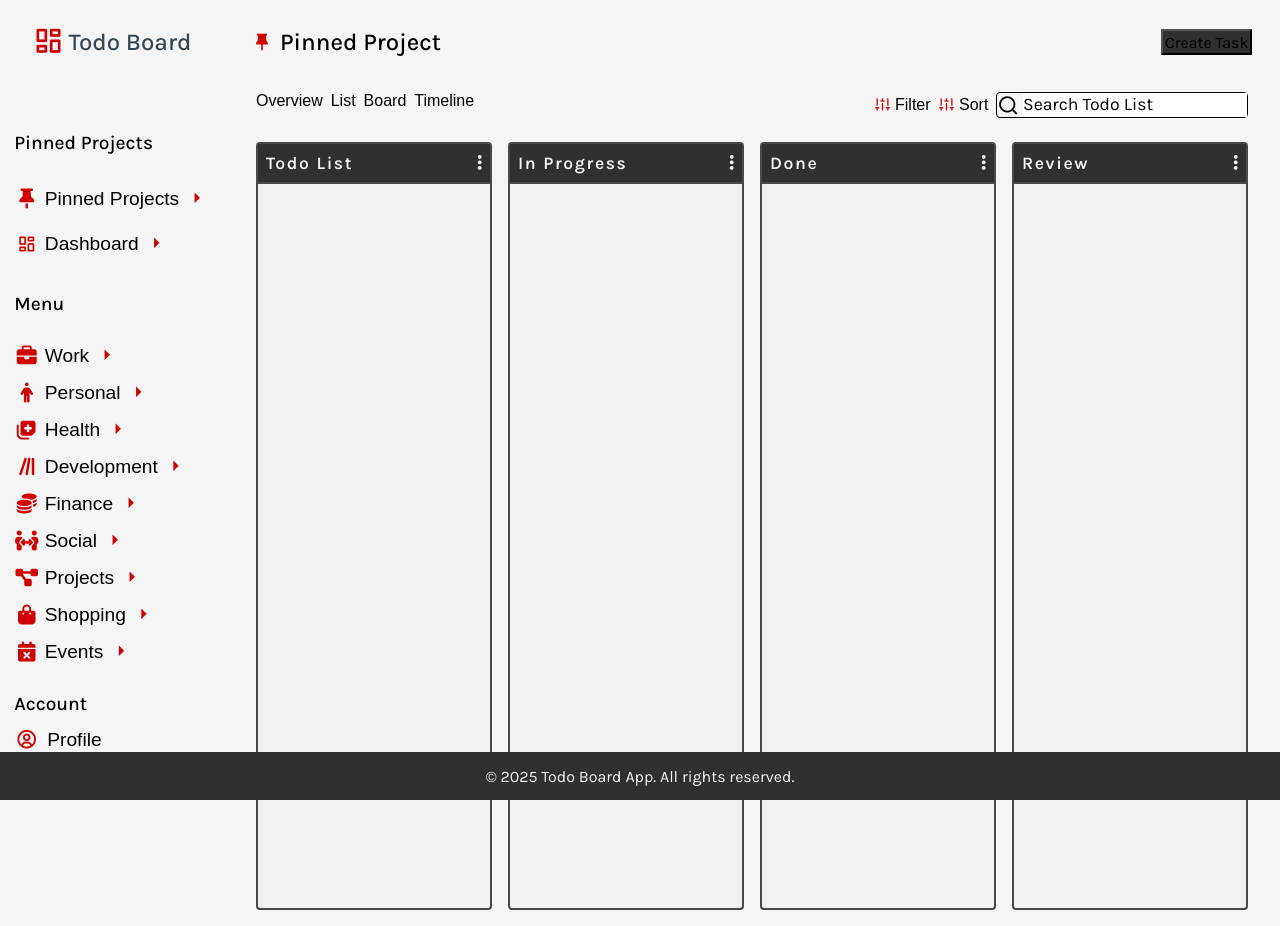
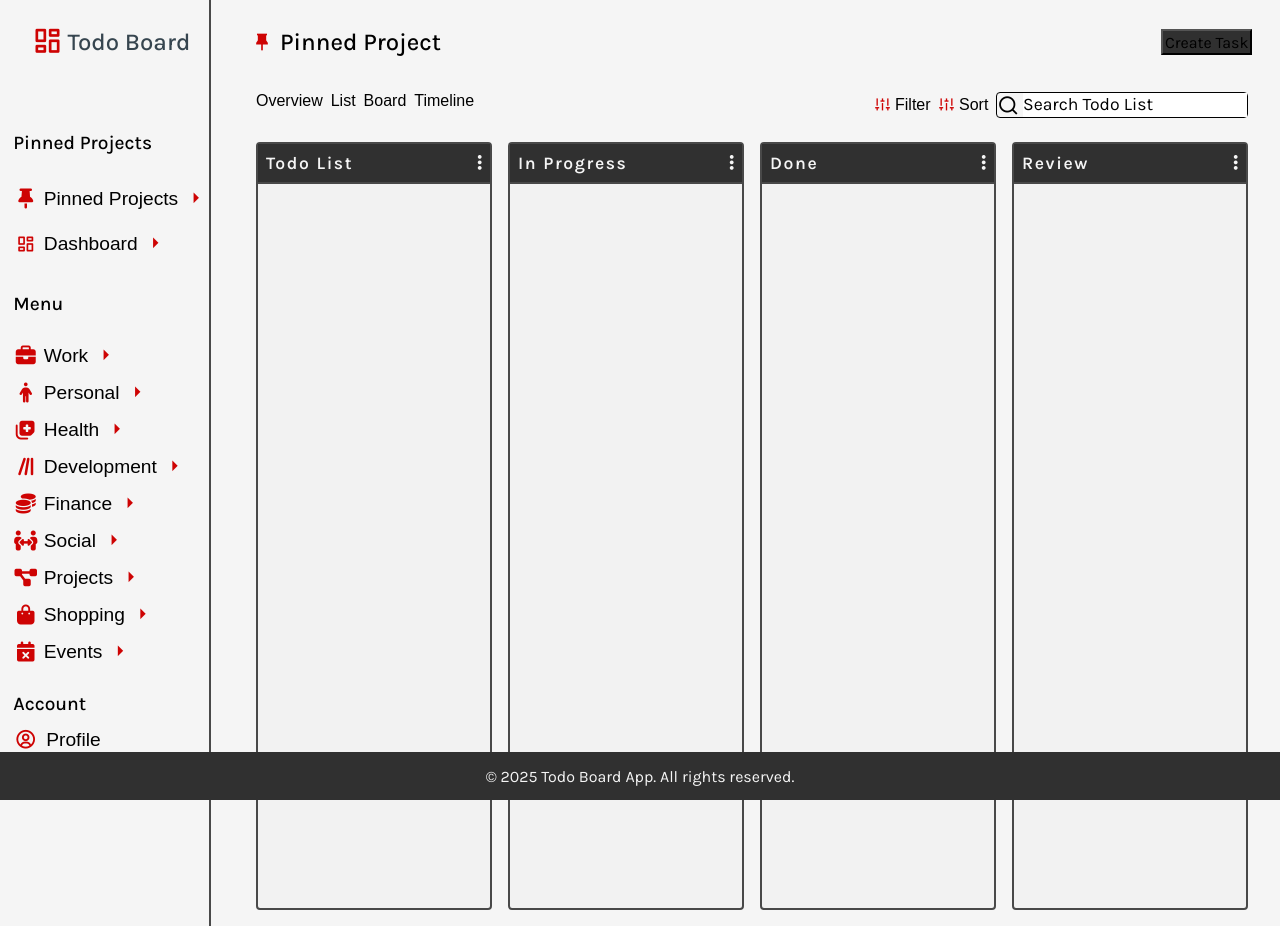
Before and after one commit to billyenglish/Todo_List, a website built with webpack: page src/template.html in a window 1280 px wide. Built offline with nearby package versions, Linux system fonts and the light colour scheme; a web font is replaced by a local one.

Commit message:
Adding color scheme for light mode features.

```diff
--- a/src/assets/styles/asidebar.css
+++ b/src/assets/styles/asidebar.css
@@ -4,6 +4,7 @@ aside {
     grid-area: aside;
     display: flex;
     margin: 0 auto;
+    border-right: 2px solid var(--border-color);
 }
 
 /* Nav Section */
```
